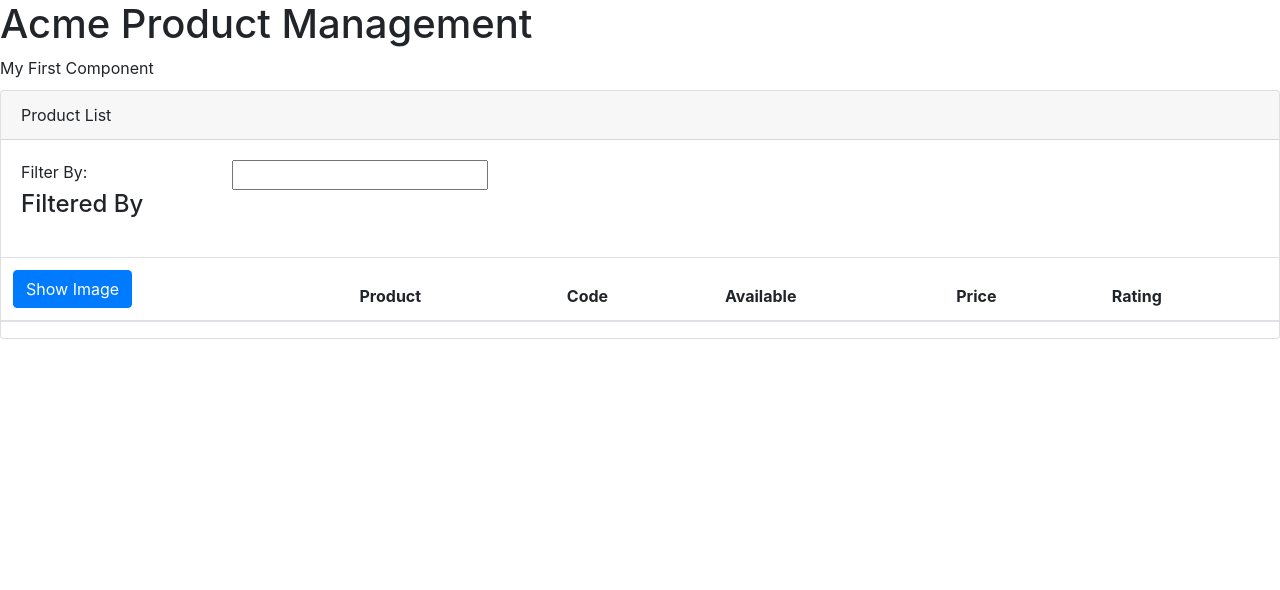
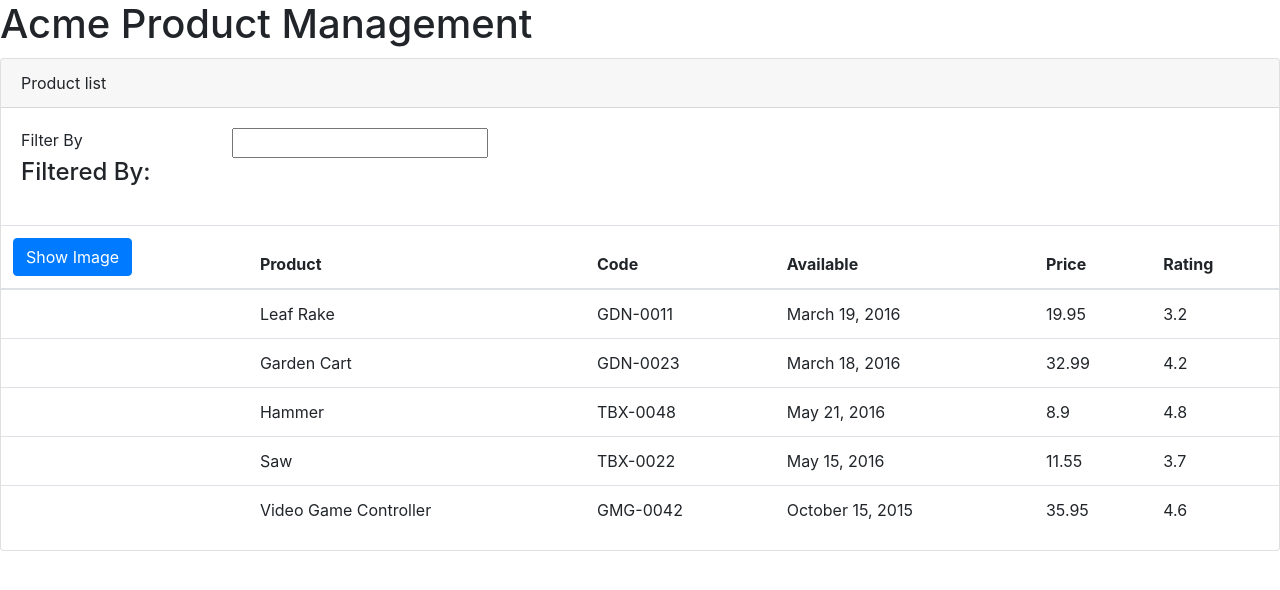
Before and after one commit to gilbertomartinimadeira/apm, an Angular app: page / in a window 1280 px wide. Shown: the top 590 px of the page. Built offline with nearby package versions, Linux system fonts and the light colour scheme.

Commit message:
adiciona a lista de produtos

```diff
--- a/src/app/app.component.html
+++ b/src/app/app.component.html
@@ -1,6 +1,4 @@
 <div>
   <h1>{{pageTitle}}</h1>
-  <div>My First Component</div>
-
   <pm-products></pm-products>
 </div>
--- a/src/app/products/product-list.component.html
+++ b/src/app/products/product-list.component.html
@@ -1,8 +1,8 @@
 <div class="card">
-    <div class="card-header">Product List</div>
+    <div class="card-header">{{ pageTitle }}</div>
     <div class="card-body">
         <div class="row">
-            <div class="col-md-2">Filter By:</div>
+            <div class="col-md-2">Filter By</div>
             <div class="col-md-4">
                 <input type="text" />
             </div>
@@ -10,12 +10,12 @@
         </div>
         <div class="row">
             <div class="col-md-6">
-                <h4>Filtered By</h4>
+                <h4>Filtered By:</h4>
             </div>
         </div>
     </div>
     <div class="table-responsive">
-        <table class="table">
+        <table class="table" *ngIf="products && products.length">
             <thead>
                 <tr>
                     <th>
@@ -29,7 +29,14 @@
                 </tr>
             </thead>
             <tbody>
-
+                <tr *ngFor="let product of products">
+                    <td></td>
+                    <td>{{ product.productName }}</td>
+                    <td>{{ product.productCode }}</td>
+                    <td>{{ product.releaseDate }}</td>
+                    <td>{{ product.price }}</td>
+                    <td>{{ product.starRating }}</td>
+                </tr>
             </tbody>
         </table>
     </div>
--- a/src/app/products/product-list.component.ts
+++ b/src/app/products/product-list.component.ts
@@ -6,4 +6,56 @@ import { Component } from '@angular/core';
 })
 export class ProductListComponent {
     pageTitle: String = 'Product list';
+    products: any[] = [
+        {
+          'productId': 1,
+          'productName': 'Leaf Rake',
+          'productCode': 'GDN-0011',
+          'releaseDate': 'March 19, 2016',
+          'description': 'Leaf rake with 48-inch wooden handle.',
+          'price': 19.95,
+          'starRating': 3.2,
+          'imageUrl': 'https://openclipart.org/image/300px/svg_to_png/26215/Anonymous_Leaf_Rake.png'
+        },
+        {
+          'productId': 2,
+          'productName': 'Garden Cart',
+          'productCode': 'GDN-0023',
+          'releaseDate': 'March 18, 2016',
+          'description': '15 gallon capacity rolling garden cart',
+          'price': 32.99,
+          'starRating': 4.2,
+          'imageUrl': 'https://openclipart.org/image/300px/svg_to_png/58471/garden_cart.png'
+        },
+        {
+          'productId': 5,
+          'productName': 'Hammer',
+          'productCode': 'TBX-0048',
+          'releaseDate': 'May 21, 2016',
+          'description': 'Curved claw steel hammer',
+          'price': 8.9,
+          'starRating': 4.8,
+          'imageUrl': 'https://openclipart.org/image/300px/svg_to_png/73/rejon_Hammer.png'
+        },
+        {
+          'productId': 8,
+          'productName': 'Saw',
+          'productCode': 'TBX-0022',
+          'releaseDate': 'May 15, 2016',
+          'description': '15-inch steel blade hand saw',
+          'price': 11.55,
+          'starRating': 3.7,
+          'imageUrl': 'https://openclipart.org/image/300px/svg_to_png/27070/egore911_saw.png'
+        },
+        {
+          'productId': 10,
+          'productName': 'Video Game Controller',
+          'productCode': 'GMG-0042',
+          'releaseDate': 'October 15, 2015',
+          'description': 'Standard two-button video game controller',
+          'price': 35.95,
+          'starRating': 4.6,
+          'imageUrl': 'https://openclipart.org/image/300px/svg_to_png/120337/xbox-controller_01.png'
+        }
+      ];
 }
```
